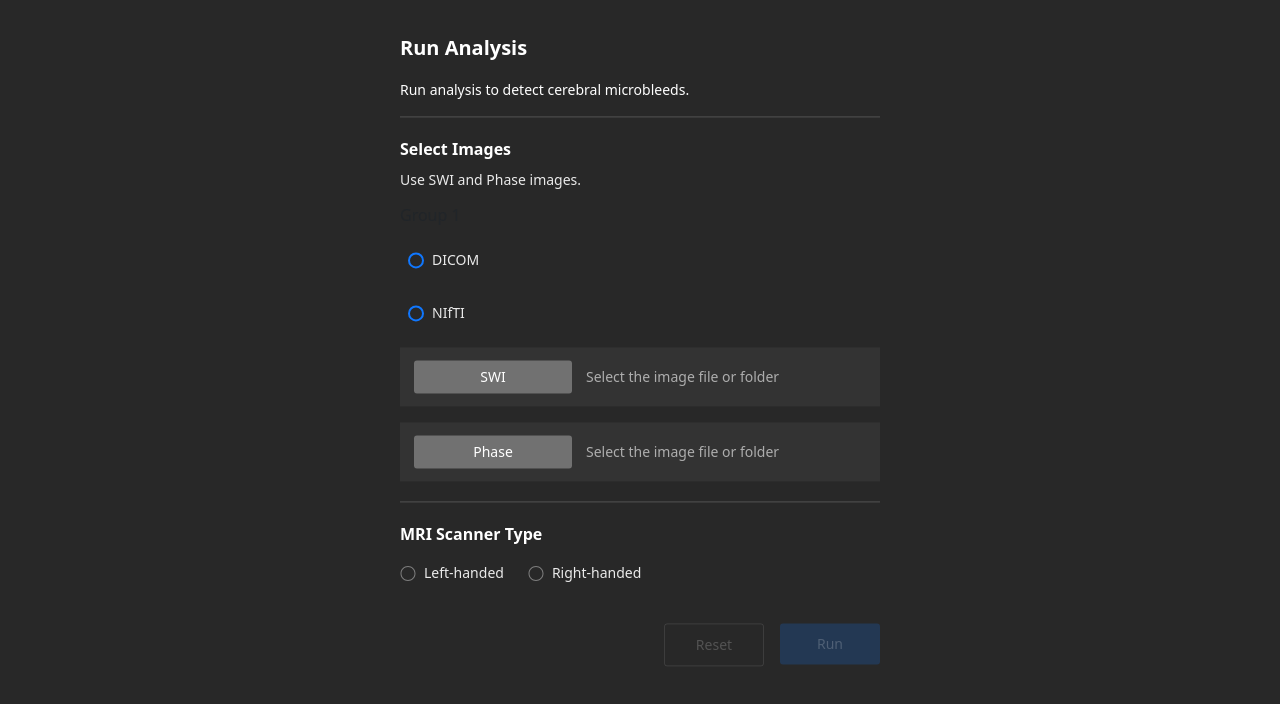
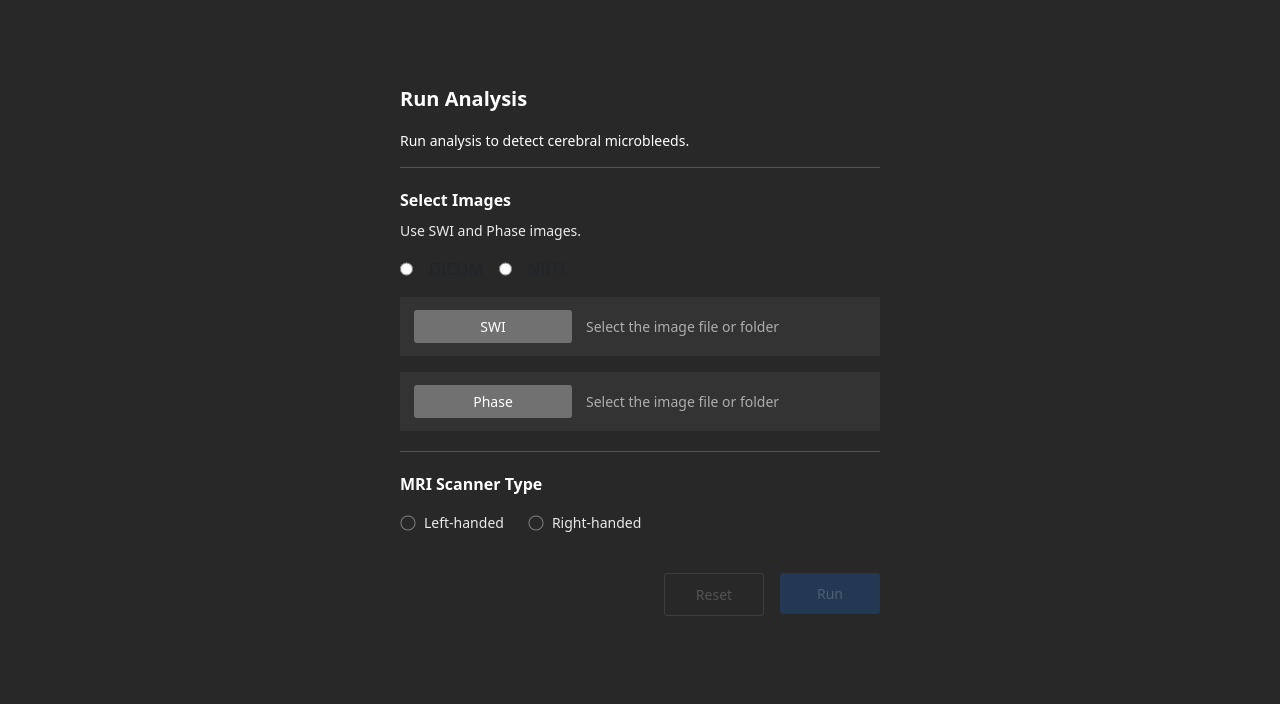
Before and after one commit to Neurophet-strokehub/SCALE-MRI, a website: page html/prototype.html in a window 1280 px wide. Shown: the part 70-774 px from the top of the page. Drawn offline with nearby package versions, Linux system fonts and the light colour scheme.

Commit message:
Update prototype.html

```diff
--- a/html/prototype.html
+++ b/html/prototype.html
@@ -22,7 +22,6 @@
 		}
 		.radio-group {
             display: flex;
-            flex-direction: column;
             gap: 16px;
         }
         .radio-box {
@@ -60,7 +59,7 @@
         }
         .radio-box span {
             font-size: 14px;
-            color: rgba(255,255,255,0.9);
+            color: rgba(255, 255, 255, 0.9);
         }
         .radio-box:hover .radio-icon {
             border-color: #0a5ccf;
@@ -93,20 +92,15 @@
 							<p style="align-self: stretch; flex-grow: 0; flex-shrink: 0; width: 480px; font-size: 16px; font-weight: 700; text-align: left; color: #fff;"> Select Images </p>
 							<p style="align-self: stretch; flex-grow: 0; flex-shrink: 0; width: 480px; font-size: 14px; text-align: left; color: rgba(255,255,255,0.9);"> Use SWI and Phase images. </p>
 						</div>
-						<div style="display: flex; justify-content: flex-start; align-items: flex-start; flex-grow: 0; flex-shrink: 0; gap: 24px;">
+						<div style="display: flex; flex-direction: row; gap: 24px; align-items: center;">
                             <div class="radio-group">
-                                <h3>Group 1</h3>
-                                <label class="radio-box">
                                     <input type="radio" name="group1" id="radio1" value="DICOM">
-                                    <div class="radio-icon"></div>
-                                    <span>DICOM</span>
-                                </label>
-                                <label class="radio-box">
-                                    <input type="radio" name="group1" id="radio2" value="NIfTI">
-                                    <div class="radio-icon"></div>
-                                    <span>NIfTI</span>
-                                </label>
-                            </div>
+                                    <div class="radio-icon"><span>DICOM</span></div>
+
+                                     <input type="radio" name="group1" id="radio2" value="NIfTI">
+                                    <div class="radio-icon"><p>NIfTI</p></div>
+
+                             </div>
 						</div>
 						<div style="display: flex; flex-direction: column; justify-content: center; align-items: flex-start; flex-grow: 0; flex-shrink: 0; width: 480px; gap: 10px; padding-left: 14px; padding-right: 14px; padding-top: 10px; padding-bottom: 10px; background: rgba(255,255,255,0.05);">
 							<div style="display: flex; justify-content: flex-start; align-items: center; align-self: stretch; flex-grow: 0; flex-shrink: 0; height: 39px; position: relative; gap: 14px;">
```
